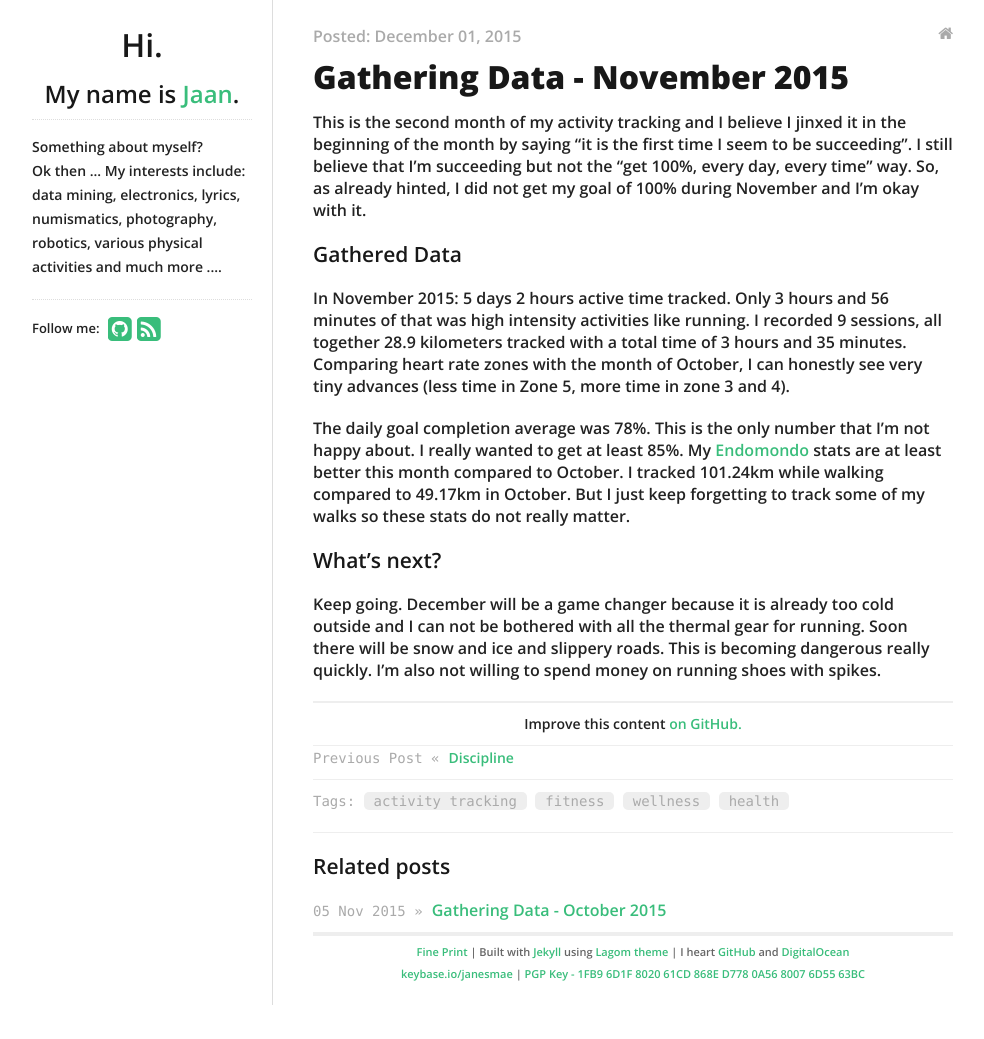
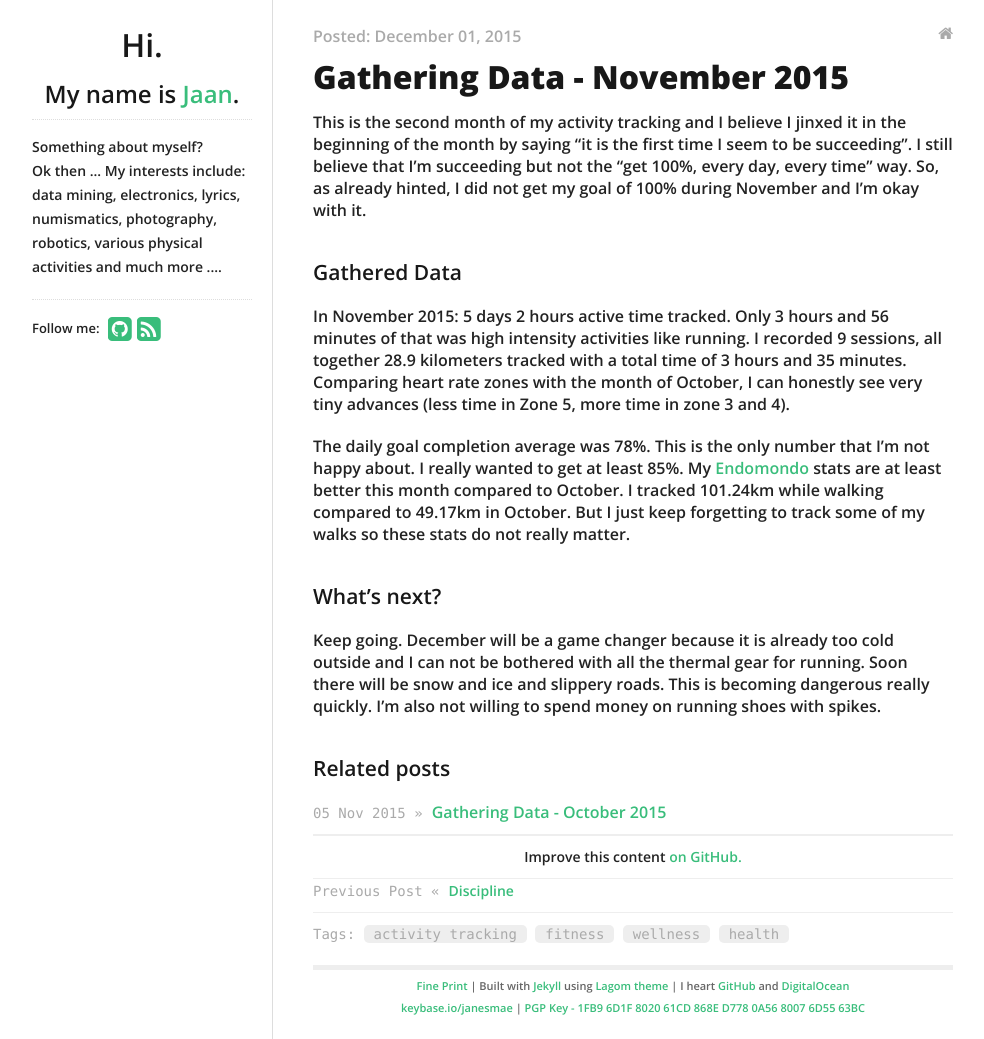
Before and after one commit to janesmae/ye_olde_janesmae.github.io, a Jekyll site: the page built from _posts/2015-12-01-gathering-data-november-2015.md, in a window 1280 px wide. Shown: the whole page, without its empty margins (138-1122 px from the left). Built offline with Jekyll 4.4.1, drawn with Linux system fonts in a browser that asks for light colours; nearby versions of some CDN libraries; before the commit the page ends 1005 px from its top, so only the background shows below that.

Commit message:
20151201-001 css tweaks

```diff
--- a/_includes/css/screen.css
+++ b/_includes/css/screen.css
@@ -1,3 +1,5 @@
+@media only screen {
+
   * {
       margin: 0;
       padding: 0;
@@ -37,6 +39,7 @@
   }
 
   h3 {
+      padding-top: 18px;
       font-size: 21px;
       line-height: 24px;
       margin: 1em 0;
@@ -300,3 +303,5 @@
   .prev_next a {
       font-size: 14px;
   }
+
+}
--- a/_layouts/post.html
+++ b/_layouts/post.html
@@ -14,7 +14,7 @@
     {{ content }}
 </div>
 
+{% include content_related.html %}
 {% include content_improve.html %}
 {% include content_prev_next.html %}
 {% include content_tags.html %}
-{% include content_related.html %}
--- a/assets/css/all.css
+++ b/assets/css/all.css
@@ -3,5 +3,6 @@
 {% include css/base.css %}
 {% include css/skeleton.css %}
 {% include css/screen.css %}
+{% include css/print.css %}
 {% include css/layout.css %}
 {% include css/syntax.css %}
```
Also changed, not shown: _includes/css/print.css (added, +9 -0 lines). Lines whose indentation alone changed are shown as unchanged.
